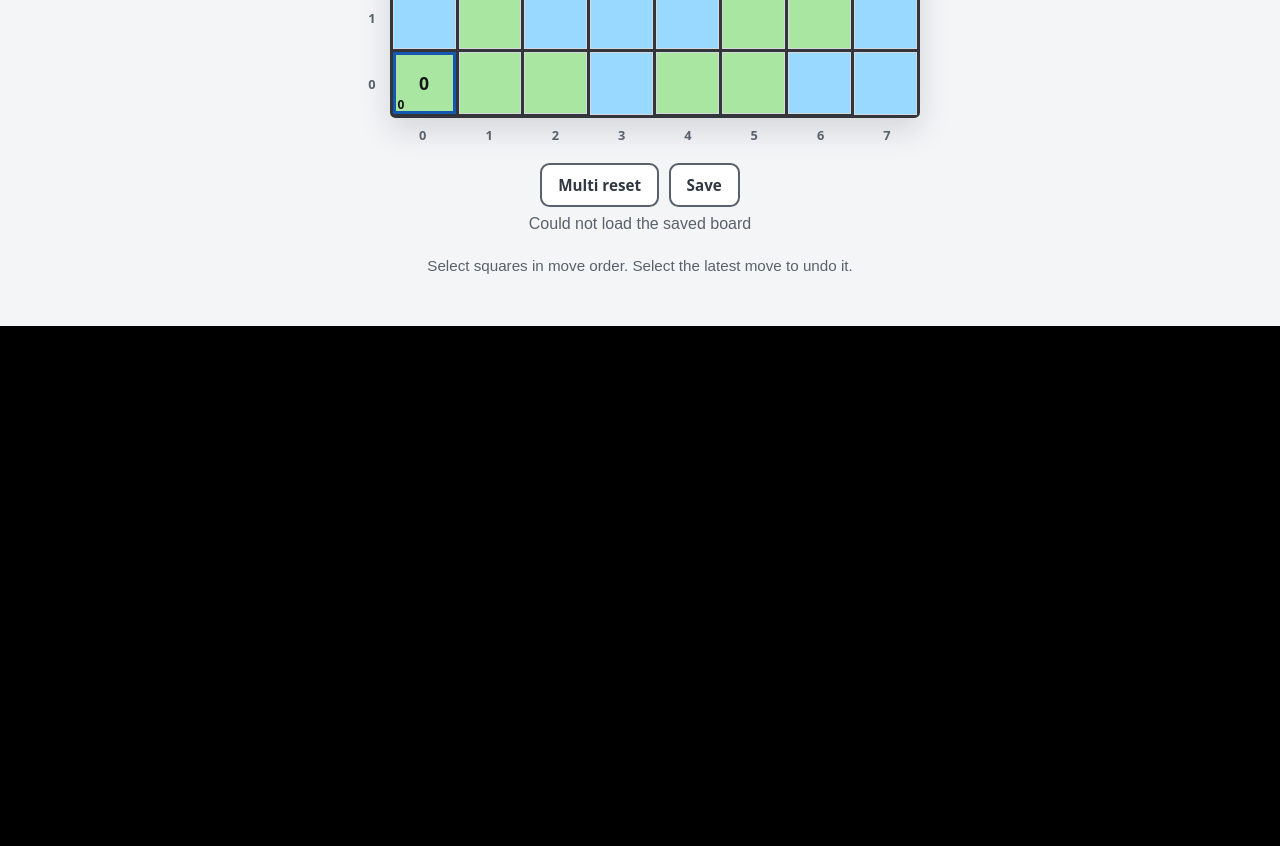
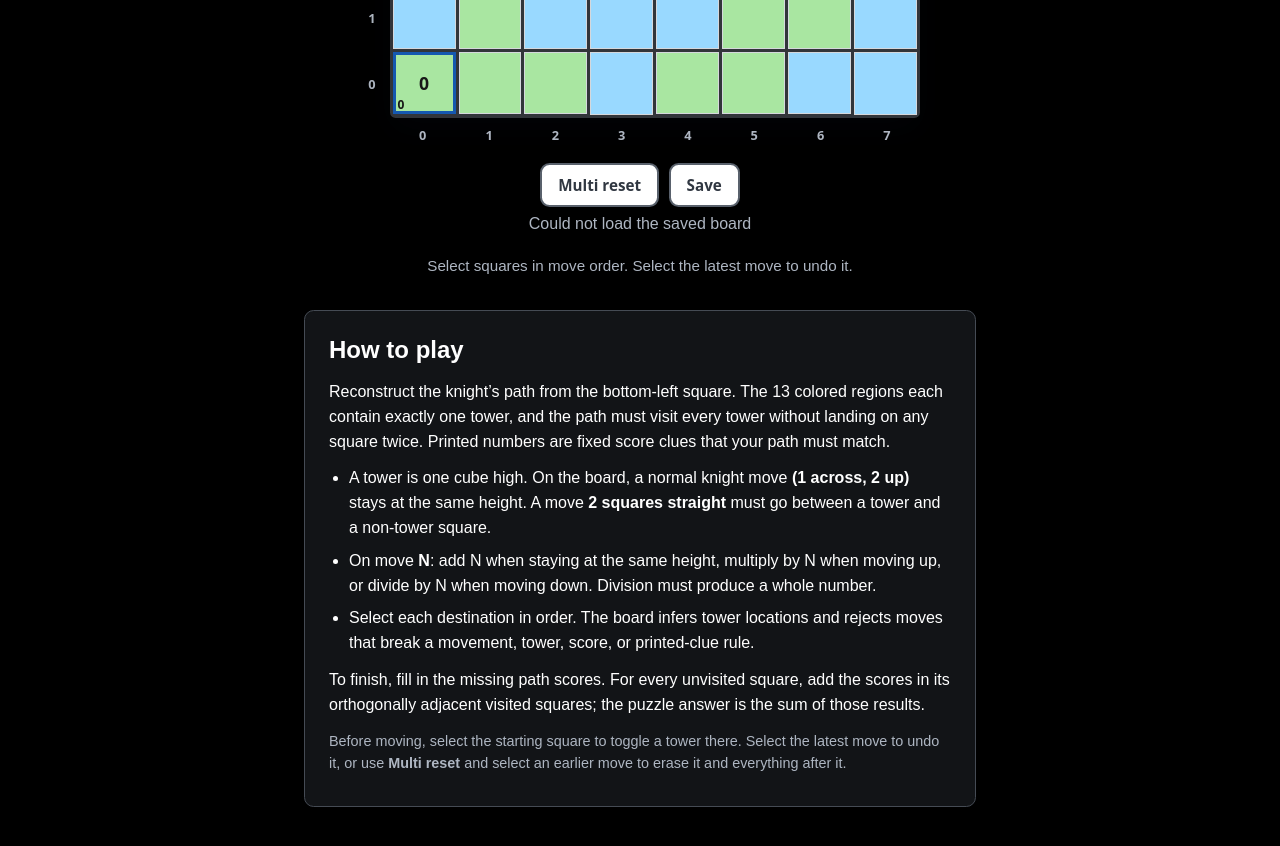
Before and after one commit to Kakkarrot/workout, a Next.js app: page /puzzles/pent-up-frustration-3-knight-moves-7 in a window 1280 px wide. Shown: the part 580-1426 px from the top of the page. Before the commit the page ends 906 px from the top, so only its background shows below. Built offline with nearby package versions, Linux system fonts and the light colour scheme; no server answers.

Commit message:
add instructions and dark mode

```diff
--- a/src/app/globals.css
+++ b/src/app/globals.css
@@ -1,11 +1,22 @@
+:root {
+    color-scheme: dark;
+    --app-background: #000;
+    --app-foreground: #fff;
+    --app-muted-foreground: #aeb6c2;
+}
+
+html,
+body {
+    background: var(--app-background);
+    color: var(--app-foreground);
+}
+
 body {
     margin: 0;
-    background: black;
-    color: white;
     font-family: Arial, Helvetica, sans-serif;
 }
 
-a { color: white; }
+a { color: var(--app-foreground); }
 
 .page {
     box-sizing: border-box;
@@ -15,11 +26,6 @@ a { color: white; }
 
 .page h1 { margin: 2rem 0; }
 .back-link { text-decoration: none; }
-.puzzle-page {
-    background: #f4f5f7;
-    color: #171717;
-}
-.puzzle-page .back-link { color: #3d4652; }
 .puzzle-page h1 {
     max-width: 40rem;
     margin-right: auto;
@@ -30,12 +36,15 @@ a { color: white; }
 .puzzle-list a {
     display: block;
     padding: 1.25rem;
-    border: 0.15rem solid white;
+    border: 0.15rem solid var(--app-foreground);
     border-radius: 0.5rem;
     font-weight: bold;
     text-decoration: none;
 }
-.puzzle-list a:hover, .puzzle-list a:focus-visible { background: white; color: black; }
+.puzzle-list a:hover, .puzzle-list a:focus-visible {
+    background: var(--app-foreground);
+    color: var(--app-background);
+}
 
 .workout-page { min-height: 100vh; text-align: center; }
 .workout-controls {
@@ -44,14 +53,18 @@ a { color: white; }
     box-sizing: border-box;
     width: 90vw;
     padding: 2rem 0 0.5rem;
-    background: black;
+    background: var(--app-background);
 }
 .puzzles-link { align-self: flex-start; font-weight: bold; }
 .generate-button { width: 100%; }
 .workout-select { width: 40vw; }
-.workout-select .MuiInputLabel-root, .workout-select .MuiSelect-select, .workout-select .MuiSvgIcon-root { color: white; }
-.workout-select .MuiOutlinedInput-notchedOutline { border-color: white !important; }
-.workout-menu .MuiPaper-root { border: 0.1rem solid white; background: black; color: white; }
+.workout-select .MuiInputLabel-root, .workout-select .MuiSelect-select, .workout-select .MuiSvgIcon-root { color: var(--app-foreground); }
+.workout-select .MuiOutlinedInput-notchedOutline { border-color: var(--app-foreground) !important; }
+.workout-menu .MuiPaper-root {
+    border: 0.1rem solid var(--app-foreground);
+    background: var(--app-background);
+    color: var(--app-foreground);
+}
 .exercise {
     box-sizing: border-box;
     display: flex;
@@ -59,11 +72,15 @@ a { color: white; }
     justify-content: center;
     width: 95%;
     min-height: 2.3rem;
-    border: 0.15rem solid white;
+    border: 0.15rem solid var(--app-foreground);
     border-radius: 0.5rem;
 }
 
 .puzzle-workspace {
+    --puzzle-surface: #fff;
+    --puzzle-surface-foreground: #171717;
+    --puzzle-muted-foreground: #59616c;
+
     width: min(100%, 35rem);
     margin: 0 auto;
 }
@@ -78,7 +95,7 @@ a { color: white; }
 .y-coordinates,
 .x-coordinates {
     display: grid;
-    color: #59616c;
+    color: var(--app-muted-foreground);
     font: 600 0.8rem system-ui, sans-serif;
 }
 
@@ -112,8 +129,8 @@ a { color: white; }
     min-width: 0;
     padding: 0;
     border: 1px solid #d5d8dc;
-    background: white;
-    color: #171717;
+    background: var(--puzzle-surface);
+    color: var(--puzzle-surface-foreground);
     font: 500 clamp(0.7rem, 3vw, 1.1rem) system-ui, sans-serif;
     cursor: pointer;
     appearance: none;
@@ -121,7 +138,6 @@ a { color: white; }
 }
 
 .puzzle-cell--prefilled {
-    color: #171717;
     font-weight: 900;
 }
 
@@ -131,7 +147,7 @@ a { color: white; }
 .puzzle-cell:disabled:hover { filter: none; }
 .puzzle-cell:disabled:active { transform: none; }
 .puzzle-cell--selected { z-index: 1; outline: 3px solid #1558b0; outline-offset: -3px; }
-.puzzle-cell--tower { box-shadow: inset 0 0 0 4px white; }
+.puzzle-cell--tower { box-shadow: inset 0 0 0 4px var(--puzzle-surface); }
 
 .puzzle-cell__move {
     position: absolute;
@@ -150,7 +166,7 @@ a { color: white; }
 
 .puzzle-help {
     margin: 1rem 0 0;
-    color: #59616c;
+    color: var(--app-muted-foreground);
     font-size: 0.95rem;
     line-height: 1.5;
     text-align: center;
@@ -166,9 +182,9 @@ a { color: white; }
 .puzzle-mode {
     min-height: 2.75rem;
     padding: 0 1rem;
-    border: 2px solid #59616c;
+    border: 2px solid var(--puzzle-muted-foreground);
     border-radius: 0.6rem;
-    background: white;
+    background: var(--puzzle-surface);
     color: #303741;
     font: 700 0.95rem system-ui, sans-serif;
     cursor: pointer;
@@ -177,7 +193,7 @@ a { color: white; }
 .puzzle-mode--active {
     border-color: #1558b0;
     background: #1558b0;
-    color: white;
+    color: var(--app-foreground);
 }
 
 .puzzle-mode:disabled {
@@ -188,7 +204,7 @@ a { color: white; }
 .puzzle-status {
     min-height: 1.5rem;
     margin: 0.5rem 0 0;
-    color: #59616c;
+    color: var(--app-muted-foreground);
     text-align: center;
 }
 
--- a/src/app/puzzles/pent-up-frustration-3-knight-moves-7/page.tsx
+++ b/src/app/puzzles/pent-up-frustration-3-knight-moves-7/page.tsx
@@ -1,5 +1,6 @@
 import Link from 'next/link';
 import {PuzzleGrid} from '../../../features/pent-up-frustration/PuzzleGrid';
+import {PuzzleInstructions} from '../../../features/pent-up-frustration/PuzzleInstructions';
 
 export default function PentUpFrustrationPage() {
     return (
@@ -7,6 +8,7 @@ export default function PentUpFrustrationPage() {
             <Link className="back-link" href="/puzzles">← All puzzles</Link>
             <h1>‘Pent-Up’ Frustration 3 / Knight Moves 7</h1>
             <PuzzleGrid/>
+            <PuzzleInstructions/>
         </main>
     );
 }
--- /dev/null
+++ b/src/features/pent-up-frustration/PuzzleInstructions.module.css
@@ -0,0 +1,20 @@
+.instructions {
+    width: min(100%, 42rem);
+    box-sizing: border-box;
+    margin: 2rem auto 0;
+    padding: 1.25rem 1.5rem;
+    border: 1px solid #454b54;
+    border-radius: 0.6rem;
+    background: #121417;
+    line-height: 1.55;
+}
+
+.instructions h2 { margin: 0 0 0.75rem; }
+.instructions p { margin: 0.75rem 0; }
+.instructions ul { margin: 0.75rem 0; padding-left: 1.25rem; }
+.instructions li + li { margin-top: 0.5rem; }
+
+.controls {
+    color: var(--app-muted-foreground);
+    font-size: 0.9rem;
+}
--- /dev/null
+++ b/src/features/pent-up-frustration/PuzzleInstructions.tsx
@@ -0,0 +1,38 @@
+import styles from './PuzzleInstructions.module.css';
+
+export function PuzzleInstructions() {
+    return (
+        <section className={styles.instructions} aria-labelledby="puzzle-instructions-title">
+            <h2 id="puzzle-instructions-title">How to play</h2>
+            <p>
+                Reconstruct the knight’s path from the bottom-left square. The 13 colored regions each
+                contain exactly one tower, and the path must visit every tower without landing on any
+                square twice. Printed numbers are fixed score clues that your path must match.
+            </p>
+            <ul>
+                <li>
+                    A tower is one cube high. On the board, a normal knight move <strong>(1 across, 2 up)</strong>{' '}
+                    stays at the same height. A move <strong>2 squares straight</strong> must go between a tower
+                    and a non-tower square.
+                </li>
+                <li>
+                    On move <strong>N</strong>: add N when staying at the same height, multiply by N when moving
+                    up, or divide by N when moving down. Division must produce a whole number.
+                </li>
+                <li>
+                    Select each destination in order. The board infers tower locations and rejects moves
+                    that break a movement, tower, score, or printed-clue rule.
+                </li>
+            </ul>
+            <p>
+                To finish, fill in the missing path scores. For every unvisited square, add the scores in
+                its orthogonally adjacent visited squares; the puzzle answer is the sum of those results.
+            </p>
+            <p className={styles.controls}>
+                Before moving, select the starting square to toggle a tower there. Select the latest move
+                to undo it, or use <strong>Multi reset</strong> and select an earlier move to erase it and
+                everything after it.
+            </p>
+        </section>
+    );
+}
```
